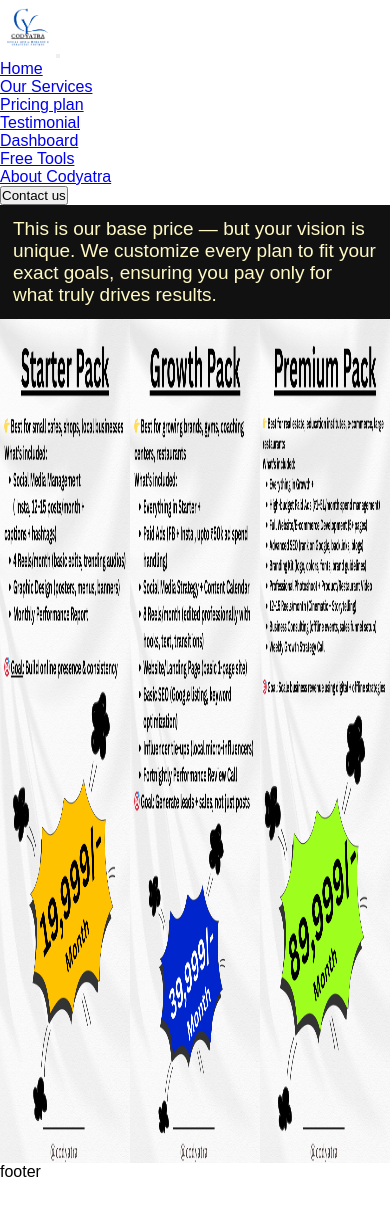
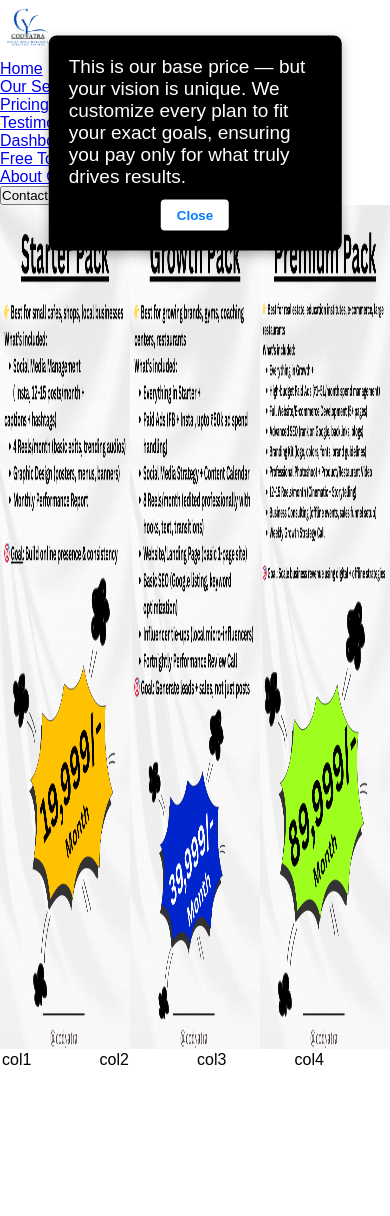
Before and after one commit to RiteshDafale/codyatra, a React (Vite) app: page /codyatra/pricingplan in a window 390 px wide. Shown: the top 1216 px of the page. Before the commit the page ends 1181 px from the top, so only its background shows below. Built offline with nearby package versions, Linux system fonts and the light colour scheme.

Commit message:
popup added

```diff
--- a/src/Component/Footer/Footer.css
+++ b/src/Component/Footer/Footer.css
@@ -1,3 +1,9 @@
 .footer{
-   height:73vh;
+   height:43vh;
 }
+
+.footercolumn{
+   width:25% !important;
+   height:100%;
+   border:2px solid white;
+}
--- a/src/Component/Footer/Footer.jsx
+++ b/src/Component/Footer/Footer.jsx
@@ -1,9 +1,15 @@
 import React from 'react'
+import '../Footer/Footer.css';
 
 function Footer() {
   return (
-    <div>
-      footer
+    <div className='bg-dark footer text-light'>
+    <div className="row">
+      <div className="col-lg-3 footercolumn">col1</div>
+      <div className="col-lg-3 footercolumn">col2</div>
+      <div className="col-lg-3 footercolumn">col3</div>
+      <div className="col-lg-3 footercolumn">col4</div>
+    </div>
     </div>
   )
 }
--- a/src/Component/PricingPlan/Pricing.css
+++ b/src/Component/PricingPlan/Pricing.css
@@ -12,28 +12,41 @@
     height: 100%;
 }
 
-.pricePopup{
-   width:100%;
-   background-color: #111;
-   color:#FFF9C4 ;
-    box-shadow: '0 0 10px rgba(0,0,0,0.5)';
-    height:fit-content;
-    display: flex;
-    /* flex-direction: column; */
-    justify-content: center;
-    align-items: center;
-    padding:13px;
+.pricePopup {
+    /* background-color: #007bff; */
+    background-color: #000000;
+    /* Blue background */
+    color: white;
+     width:75%;
+    padding: 20px;
+    border-radius: 8px;
+    position: fixed;
+    top: 17%;
+    left: 50%;
+    transform: translate(-50%, -50%);
+    z-index: 1000;
+    /* max-width: 500px; */
+    text-align: center;
+    box-shadow: 0 4px 12px rgba(0, 0, 0, 0.3);
 }
 
-.popupbtn{
-    width: 111px;
-    height: 36px;
-    background-color: #B10DC9ed;
-    color: #fff;
-    font-size: 20px;
-    border-radius: 23px;
-    margin-left: 23px;
+.popupbtn {
+    background-color: white;
+    color: #007bff;
+
+    border: none;
+    padding: 8px 16px;
+    margin-top: 12px;
+    border-radius: 4px;
+    cursor: pointer;
+    font-weight: bold;
+    transition: background-color 0.3s ease;
 }
+
+.popupbtn:hover {
+    background-color: #e6e6e6;
+}
+
 @media (min-height : 645px) and (max-width: 600px) {
 
     .priceColumn {
--- a/src/Component/PricingPlan/Pricing.jsx
+++ b/src/Component/PricingPlan/Pricing.jsx
@@ -21,9 +21,10 @@ function Pricing() {
 
     return () => clearTimeout(timer);
 
-  })
+  },[])
 
-  const closePopup = () => {
+  const closePopup = (e) => {
+    e.preventDefault();
     console.log("function called")
     setpopup(false);
   }
@@ -33,7 +34,7 @@ function Pricing() {
       {showpopup && (
         <div className='pricePopup '>
           <p>   This is our base price — but your vision is unique. We customize every plan to fit your exact goals, ensuring you pay only for what truly drives results.</p>
-          {/* <button className='popupbtn' onClick={closePopup}>close </button> */}
+            <button className="popupbtn" onClick={closePopup}>Close</button>
         </div>
 
       )
--- a/src/Component/Testimonial/Testimonial.css
+++ b/src/Component/Testimonial/Testimonial.css
@@ -1,6 +1,6 @@
 .testmonialMainDiv{
     /* height:100vh; */
-    background-color: aqua;
+    /* background-color: aqua; */
 }
 
 .testmonialcolumn {
@@ -28,7 +28,7 @@
 }
 .testmonialMainDiv{
  /* height: 100%; */
-    background-color: bisque;
+    /* background-color: bisque; */
 }
 
 }
--- a/src/Component/Testimonial/Testimonial.jsx
+++ b/src/Component/Testimonial/Testimonial.jsx
@@ -11,7 +11,7 @@ const Testimonial = () => {
         <div className='container-fluid mb-3  my-2 testmonialMainDiv' >
             <h1 className='text-center'>Testimonials</h1>
             <div className="container-fluid m-4">
-                <div className="row  mt-3 bg-secondary ">
+                <div className="row  mt-3">
                     <div className="col-lg-6 col-sm-12  testmonialcolumn">
                         <div className="video">
                             <video src={ASCafe} className="object-fit-cover" autoPlay muted controlsList='nodownload'></video>
```
